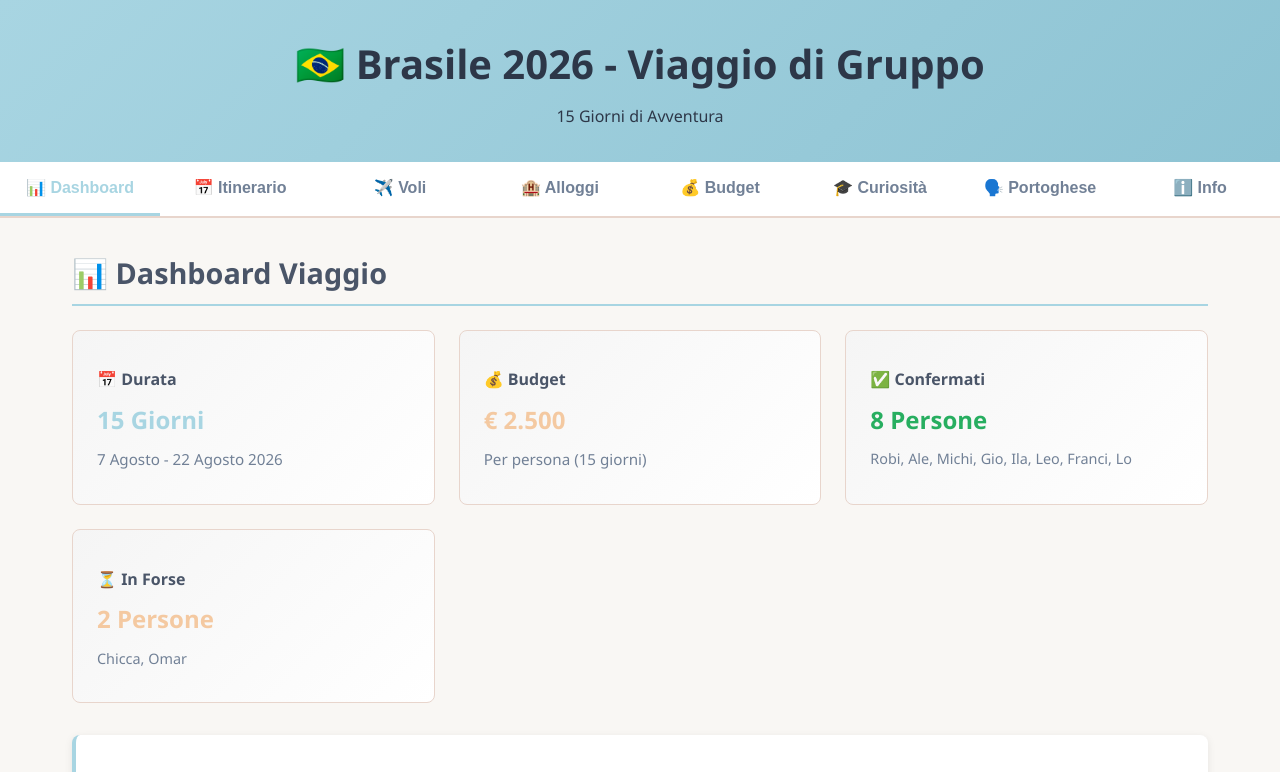
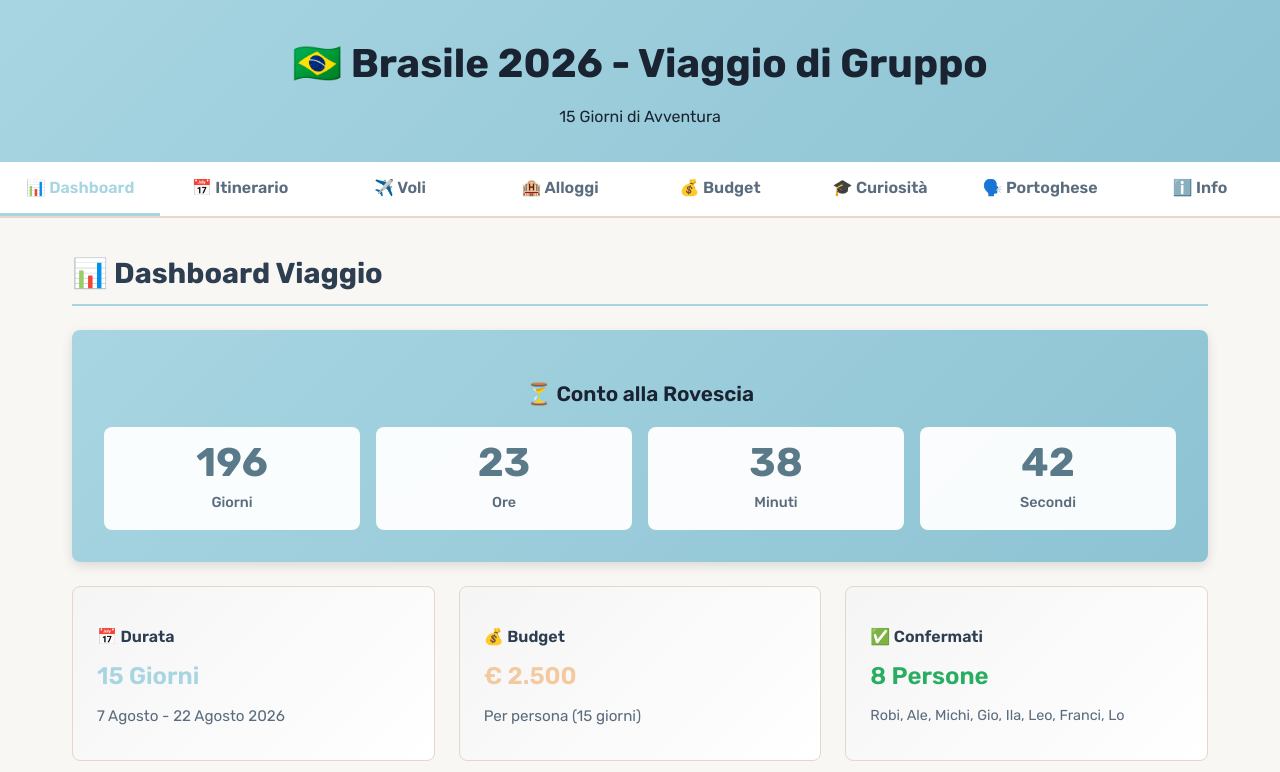
Before and after one commit to RobertaV9/brasile-2026, a plain HTML site: page index.html in a window 1280 px wide. Shown: the top 772 px of the page. Drawn offline with nearby package versions, Linux system fonts and the light colour scheme.

Commit message:
Update index.html
Aggiunta conto alla rovescia

```diff
--- a/index.html
+++ b/index.html
@@ -4,6 +4,9 @@
     <meta charset="UTF-8">
     <meta name="viewport" content="width=device-width, initial-scale=1.0">
     <title>🇧🇷 Brasile 2026 - Viaggio di Gruppo</title>
+    <link rel="preconnect" href="https://fonts.googleapis.com">
+    <link rel="preconnect" href="https://fonts.gstatic.com" crossorigin>
+    <link href="https://fonts.googleapis.com/css2?family=Rubik:wght@300;400;500;600;700&display=swap" rel="stylesheet">
     <style>
         * {
             margin: 0;
@@ -14,14 +17,14 @@
         :root {
             --primary-color: #a8d5e2;
             --secondary-color: #f4c9a1;
-            --text-dark: #4a5568;
-            --text-light: #718096;
+            --text-dark: #2c3e50;
+            --text-light: #5a6c7d;
             --bg-light: #f9f7f4;
             --border-color: #e8d5cc;
         }
 
         body {
-            font-family: 'Segoe UI', Tahoma, Geneva, Verdana, sans-serif;
+            font-family: 'Rubik', sans-serif;
             background-color: var(--bg-light);
             color: var(--text-dark);
             line-height: 1.6;
@@ -29,7 +32,7 @@
 
         header {
             background: linear-gradient(135deg, #a8d5e2 0%, #8dc3d3 100%);
-            color: #2d3748;
+            color: #1a2332;
             padding: 2rem;
             text-align: center;
             box-shadow: 0 2px 8px rgba(0,0,0,0.1);
@@ -38,6 +41,7 @@
         header h1 {
             font-size: 2.5rem;
             margin-bottom: 0.5rem;
+            font-weight: 700;
         }
 
         .nav-tabs {
@@ -64,6 +68,7 @@
             transition: all 0.3s ease;
             min-width: 120px;
             white-space: nowrap;
+            font-family: 'Rubik', sans-serif;
         }
 
         .nav-tabs button:hover {
@@ -106,9 +111,10 @@
         }
 
         .card h3 {
-            color: var(--primary-color);
+            color: #5a7a8a;
             margin-bottom: 1rem;
             font-size: 1.3rem;
+            font-weight: 600;
         }
 
         .card-grid {
@@ -137,18 +143,21 @@
             font-size: 1.8rem;
             border-bottom: 2px solid var(--primary-color);
             padding-bottom: 0.5rem;
+            font-weight: 700;
         }
 
         h3 {
-            color: var(--primary-color);
+            color: #5a7a8a;
             margin-top: 1rem;
             margin-bottom: 0.5rem;
+            font-weight: 600;
         }
 
         h4 {
             color: var(--text-dark);
             margin-top: 0.8rem;
             margin-bottom: 0.4rem;
+            font-weight: 600;
         }
 
         .info-text {
@@ -170,6 +179,8 @@
             transition: background-color 0.3s;
             margin-top: 0.5rem;
             margin-right: 0.5rem;
+            font-family: 'Rubik', sans-serif;
+            font-weight: 500;
         }
 
         .btn:hover {
@@ -192,7 +203,7 @@
 
         th {
             background-color: #a8d5e2;
-            color: #2d3748;
+            color: #1a2332;
             padding: 1rem;
             text-align: left;
             font-weight: 600;
@@ -247,7 +258,7 @@
 
         .timeline-date {
             font-weight: 600;
-            color: var(--primary-color);
+            color: #5a7a8a;
             font-size: 1.1rem;
         }
 
@@ -262,6 +273,50 @@
             max-width: 500px;
             margin: 2rem auto;
             height: 300px;
+        }
+
+        .countdown-box {
+            background: linear-gradient(135deg, #a8d5e2 0%, #8dc3d3 100%);
+            border-radius: 8px;
+            padding: 2rem;
+            margin-bottom: 1.5rem;
+            text-align: center;
+            box-shadow: 0 4px 12px rgba(0,0,0,0.12);
+            border: none;
+        }
+
+        .countdown-box h3 {
+            color: #1a2332;
+            font-size: 1.3rem;
+            margin-bottom: 1rem;
+        }
+
+        .countdown-content {
+            display: grid;
+            grid-template-columns: repeat(auto-fit, minmax(80px, 1fr));
+            gap: 1rem;
+            justify-content: center;
+        }
+
+        .countdown-item {
+            background: rgba(255, 255, 255, 0.95);
+            border-radius: 8px;
+            padding: 1rem;
+            min-width: 80px;
+        }
+
+        .countdown-number {
+            font-size: 2.5rem;
+            font-weight: 700;
+            color: #5a7a8a;
+            line-height: 1;
+        }
+
+        .countdown-label {
+            font-size: 0.9rem;
+            color: var(--text-light);
+            margin-top: 0.5rem;
+            font-weight: 500;
         }
 
         @media (max-width: 768px) {
@@ -290,6 +345,10 @@
             th, td {
                 padding: 0.6rem;
             }
+
+            .countdown-content {
+                grid-template-columns: repeat(2, 1fr);
+            }
         }
     </style>
 </head>
@@ -314,6 +373,28 @@
         <!-- DASHBOARD SECTION -->
         <div id="dashboard" class="section active">
             <h2>📊 Dashboard Viaggio</h2>
+
+            <div class="countdown-box">
+                <h3>⏳ Conto alla Rovescia</h3>
+                <div class="countdown-content">
+                    <div class="countdown-item">
+                        <div class="countdown-number" id="days">0</div>
+                        <div class="countdown-label">Giorni</div>
+                    </div>
+                    <div class="countdown-item">
+                        <div class="countdown-number" id="hours">0</div>
+                        <div class="countdown-label">Ore</div>
+                    </div>
+                    <div class="countdown-item">
+                        <div class="countdown-number" id="minutes">0</div>
+                        <div class="countdown-label">Minuti</div>
+                    </div>
+                    <div class="countdown-item">
+                        <div class="countdown-number" id="seconds">0</div>
+                        <div class="countdown-label">Secondi</div>
+                    </div>
+                </div>
+            </div>
 
             <div class="card-grid">
                 <div class="card-item">
@@ -591,7 +672,7 @@
             <div class="card">
                 <h3>4️⃣ Boipeba - Casa Airbnb Fronte Mare</h3>
                 <p class="info-text"><strong>Periodo:</strong> 13-15 Agosto (2 notti)</p>
-                <p class="info-text"><strong>Indirizzo:</strong> Avenida Beira Mar, 45, Ilha de Boipeba, Bahia 45420-000</p>
+                <p class="info-text"><strong>Indirizzo:</strong> Avenida Beira Mar, 45, Ilha di Boipeba, Bahia 45420-000</p>
                 <p class="info-text"><strong>Prezzo:</strong> €53,40 per persona (€26,70/notte)</p>
                 <p class="info-text"><strong>Colazione:</strong> ❌ Non inclusa</p>
                 <p class="info-text"><strong>Cancellazione:</strong> Gratuita entro 13 luglio</p>
@@ -602,7 +683,7 @@
             <div class="card">
                 <h3>5️⃣ Morro di São Paulo - Universo Pol Bamboo House</h3>
                 <p class="info-text"><strong>Periodo:</strong> 15-17 Agosto (2 notti)</p>
-                <p class="info-text"><strong>Indirizzo:</strong> Rua de Lagoa, Morro de São Paulo, CEP 45420-000</p>
+                <p class="info-text"><strong>Indirizzo:</strong> Rua di Lagoa, Morro di São Paulo, CEP 45420-000</p>
                 <p class="info-text"><strong>Prezzo:</strong> €36,20 per persona (€18,10/notte)</p>
                 <p class="info-text"><strong>Colazione:</strong> ✅ Inclusa</p>
                 <p class="info-text"><strong>Cancellazione:</strong> Gratuita entro 30 luglio</p>
@@ -611,9 +692,9 @@
             </div>
 
             <div class="card">
-                <h3>6️⃣ Rio de Janeiro - Lobie Vilares Copacabana</h3>
+                <h3>6️⃣ Rio di Janeiro - Lobie Vilares Copacabana</h3>
                 <p class="info-text"><strong>Periodo:</strong> 17-21 Agosto (4 notti)</p>
-                <p class="info-text"><strong>Indirizzo:</strong> Rua Décio Vilares, 316, Copacabana, Rio de Janeiro, CEP 22041-040</p>
+                <p class="info-text"><strong>Indirizzo:</strong> Rua Décio Vilares, 316, Copacabana, Rio di Janeiro, CEP 22041-040</p>
                 <p class="info-text"><strong>Prezzo:</strong> €92,50 per persona (€23,13/notte)</p>
                 <p class="info-text"><strong>Colazione:</strong> ❌ Non inclusa</p>
                 <p class="info-text"><strong>Cancellazione:</strong> Gratuita entro 9 agosto</p>
@@ -759,7 +840,7 @@
                     </tr>
                     <tr>
                         <td><strong>Prego / Di nulla</strong></td>
-                        <td>De nada</td>
+                        <td>Di nada</td>
                         <td>de ná-da</td>
                     </tr>
                     <tr>
@@ -918,8 +999,8 @@
                     </tr>
                     <tr>
                         <td><strong>Mi chiamo...</strong></td>
-                        <td>Meu nome é...</td>
-                        <td>meu nó-me é...</td>
+                        <td>Meu nome è...</td>
+                        <td>meu nó-me è...</td>
                     </tr>
                     <tr>
                         <td><strong>Piacere</strong></td>
@@ -985,6 +1066,34 @@
 
     <script src="https://cdn.jsdelivr.net/npm/chart.js"></script>
     <script>
+        // Countdown function
+        function updateCountdown() {
+            const departureDate = new Date('2026-08-07T11:05:00').getTime();
+            const now = new Date().getTime();
+            const distance = departureDate - now;
+
+            if (distance < 0) {
+                document.getElementById('days').textContent = '0';
+                document.getElementById('hours').textContent = '0';
+                document.getElementById('minutes').textContent = '0';
+                document.getElementById('seconds').textContent = '0';
+            } else {
+                const days = Math.floor(distance / (1000 * 60 * 60 * 24));
+                const hours = Math.floor((distance % (1000 * 60 * 60 * 24)) / (1000 * 60 * 60));
+                const minutes = Math.floor((distance % (1000 * 60 * 60)) / (1000 * 60));
+                const seconds = Math.floor((distance % (1000 * 60)) / 1000);
+
+                document.getElementById('days').textContent = days;
+                document.getElementById('hours').textContent = String(hours).padStart(2, '0');
+                document.getElementById('minutes').textContent = String(minutes).padStart(2, '0');
+                document.getElementById('seconds').textContent = String(seconds).padStart(2, '0');
+            }
+        }
+
+        // Update countdown every second
+        updateCountdown();
+        setInterval(updateCountdown, 1000);
+
         // Navigation tabs functionality
         const navButtons = document.querySelectorAll('.nav-tab-btn');
         const sections = document.querySelectorAll('.section');
@@ -1054,5 +1163,4 @@
         });
     </script>
 </body>
-
 </html>
```
